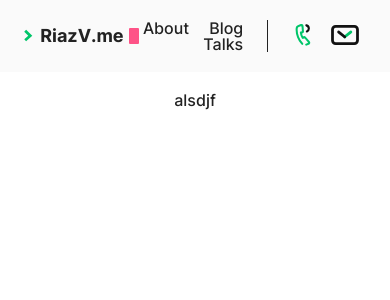
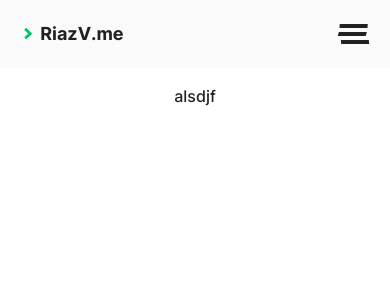
Before and after one commit to rvirani1/personal-site, a Next.js app: page / in a window 390 px wide. Shown: the top 300 px of the page. Built offline with nearby package versions, Linux system fonts and the light colour scheme.

Commit message:
Add mobile navigation

```diff
--- a/components/layout/Header.js
+++ b/components/layout/Header.js
@@ -1,15 +1,16 @@
 import React from 'react'
 import Link from 'next/link'
 
+import { HeaderRightMobile } from './header/HeaderRightMobile'
+import { HeaderRightDeskop } from './header/HeaderRightDesktop'
 import styles from './Header.module.css'
 import { LogoMark } from './header/LogoMark'
 import { LogoCursor } from './header/LogoCursor'
-import { EmailIcon } from './header/EmailIcon'
-import { PhoneIcon } from './header/PhoneIcon'
 
 export function Header() {
   // noinspection HtmlUnknownTarget
   return (
+    <>
       <header className={styles.header}>
         <span className={styles.headerInner}>
           <Link href="/">
@@ -20,37 +21,10 @@ export function Header() {
               <LogoCursor />
             </a>
           </Link>
-
-        <span className={styles.headerRight}>
-          <nav className={styles.menu}>
-            <ul className={styles.menuInner}>
-              <li className={styles.menuLink}>
-                <Link href="/">
-                  <a>About</a>
-                </Link>
-              </li>
-              <li className={styles.menuLink} style={{ marginLeft: 20 }}>
-                <Link href="/blog">
-                  <a>Blog</a>
-                </Link>
-              </li>
-              <li className={styles.menuLink} style={{ marginLeft: 20 }}>
-                <Link href="/talks">
-                  <a>Talks</a>
-                </Link>
-              </li>
-            </ul>
-          </nav>
-          <div className={styles.headerRight}>
-            <a href="tel:+16478557484">
-              <PhoneIcon />
-            </a>
-            <a href="mailto:hi@riazv.me">
-              <EmailIcon />
-            </a>
-          </div>
-        </span>
+          <HeaderRightDeskop />
         </span>
       </header>
+      <HeaderRightMobile />
+    </>
   )
 }
--- a/components/layout/Header.module.css
+++ b/components/layout/Header.module.css
@@ -23,44 +23,3 @@
  font-weight: 700;
  color: inherit;
 }
-
-.headerRight {
- display: flex;
- flex-direction: row;
- align-items: center;
- text-align: center;
-}
-
-.menu {
- --color: rgba(0,0,0,0.12);
- --shadow: 0 8px 20px var(--color);
- border-right: 1px solid;
- margin-right: 18px;
- padding-right: 24px;
- font-weight: 500;
- text-align: center;
-}
-
-.menuInner {
- display: flex;
- align-items: center;
- justify-content: flex-end;
- flex-wrap: wrap;
- list-style: none;
- margin: 0;
- padding: 0;
-}
-
-.menuLink {
- text-align: center;
- flex: 0 0 auto;
- list-style: none;
-}
-
-.headerRight {
- justify-content: center;
- line-height: 1;
- cursor: pointer;
- display: flex;
- align-items: center
-}
--- /dev/null
+++ b/components/layout/header/HeaderRightDesktop.js
@@ -0,0 +1,37 @@
+import Link from 'next/link'
+
+import { PhoneIcon } from './PhoneIcon'
+import { EmailIcon } from './EmailIcon'
+import styles from './HeaderRightDesktop.module.css'
+
+export const HeaderRightDeskop = () => (
+  <span className={`${styles.headerRight} media-desktop`}>
+    <nav className={styles.menu}>
+      <ul className={styles.menuInner}>
+        <li className={styles.menuLink}>
+          <Link href="/">
+            <a>About</a>
+          </Link>
+        </li>
+        <li className={styles.menuLink} style={{ marginLeft: 20 }}>
+          <Link href="/blog">
+            <a>Blog</a>
+          </Link>
+        </li>
+        <li className={styles.menuLink} style={{ marginLeft: 20 }}>
+          <Link href="/talks">
+            <a>Talks</a>
+          </Link>
+        </li>
+      </ul>
+    </nav>
+    <div className={styles.headerRight}>
+      <a href="tel:+16478557484">
+        <PhoneIcon />
+      </a>
+      <a href="mailto:hi@riazv.me">
+        <EmailIcon />
+      </a>
+    </div>
+  </span>
+)
--- /dev/null
+++ b/components/layout/header/HeaderRightDesktop.module.css
@@ -0,0 +1,35 @@
+.headerRight {
+  cursor: pointer;
+  display: flex;
+  flex-direction: row;
+  align-items: center;
+  text-align: center;
+  justify-content: center;
+  line-height: 1;
+}
+
+.menu {
+  --color: rgba(0,0,0,0.12);
+  --shadow: 0 8px 20px var(--color);
+  border-right: 1px solid;
+  margin-right: 18px;
+  padding-right: 24px;
+  font-weight: 500;
+  text-align: center;
+}
+
+.menuInner {
+  display: flex;
+  align-items: center;
+  justify-content: flex-end;
+  flex-wrap: wrap;
+  list-style: none;
+  margin: 0;
+  padding: 0;
+}
+
+.menuLink {
+  text-align: center;
+  flex: 0 0 auto;
+  list-style: none;
+}
--- /dev/null
+++ b/components/layout/header/HeaderRightMobile.js
@@ -0,0 +1,42 @@
+import { useState } from 'react'
+import Link from 'next/link'
+
+import styles from './HeaderRightMobile.module.scss'
+
+export function HeaderRightMobile() {
+  const [isOpen, setIsOpen] = useState(false)
+
+  return (
+    <div className="media-mobile">
+      <button
+        type="button"
+        className={`${styles.toggleButton} ${isOpen ? styles.isOpen : null}`}
+        onClick={() => setIsOpen(!isOpen)}
+      >
+        <span className={styles.burger} />
+      </button>
+      <nav
+        className={`${styles.mainNav} ${isOpen ? styles.isOpen : null}`}
+      >
+
+        <ul className={styles.navList}>
+          <li className={styles.navItem}>
+            <Link href="/">
+              <a className={styles.navLink}>About</a>
+            </Link>
+          </li>
+          <li className={styles.navItem}>
+            <Link href="/blog">
+              <a className={styles.navLink}>Blogs</a>
+            </Link>
+          </li>
+          <li className={styles.navItem}>
+            <Link href="/talks">
+              <a className={styles.navLink}>Talks</a>
+            </Link>
+          </li>
+        </ul>
+      </nav>
+    </div>
+  )
+}
--- /dev/null
+++ b/components/layout/header/HeaderRightMobile.module.scss
@@ -0,0 +1,148 @@
+/* Main menu positionning */
+.mainNav {
+  position: absolute;
+  top: 0;
+  right: 0;
+  left: 0;
+  bottom: 0;
+  text-align: center;
+  background: #FFF;
+  opacity: 0;
+  z-index: -1;
+  visibility: hidden;
+  transition: all .375s;
+
+  &.isOpen {
+    opacity: 1;
+    z-index: 100;
+    visibility: visible;
+    &:before {
+      transform: skew(-14deg) translateX(0);
+    }
+
+    a {
+      opacity: 1;
+      transform: translateY(0);
+    }
+  }
+
+  /* Yellow band effect */
+  &:before {
+    content: '';
+    position: absolute;
+    top: 0;
+    bottom: 0;
+    left: 0;
+    right: -15px;
+    background: #FEDC2A;
+    transform-origin: 0 0;
+    transform: skew(-14deg) translateX(-120%);
+    transition: all .275s .1s;
+  }
+
+  li:nth-child(1) a {
+    transition: all 275ms 175ms
+  }
+  li:nth-child(2) a {
+    transition: all 275ms 225ms
+  }
+  li:nth-child(3) a {
+    transition: all 275ms 275ms
+  }
+}
+
+.navList {
+  /* Skewing effect on menu links */
+  display: inline-flex;
+  flex-direction: column;
+  height: 100%; /* Should be 100%, but we have a notice message :D */
+  align-items: flex-end;
+  justify-content: center;
+  transform: translateX(-18%) skew(-16deg);
+
+  /* Text decotration*/
+  list-style: none;
+  padding: 0;
+}
+
+.navItem {
+  /* Skewing effect on menu links */
+  display: block;
+  margin: .5rem 0;
+  text-align: right;
+  transform: skew(16deg);
+
+  /* Text decoration */
+  list-style: none;
+  padding: 0;
+}
+
+/* Apparition effect on links */
+.navLink {
+  opacity: 0;
+  transform: translateY(-10px);
+
+  /* Regular styling on these*/
+  display: block;
+  padding: 12px 0;
+  color: #333;
+  font-size: 2em;
+  font-weight: 500;
+  text-decoration: none;
+}
+
+/* Burger Style: @see: https://codepen.io/CreativeJuiz/full/oMZNXy */
+.toggleButton {
+  position: absolute;
+  top: 20px;
+  padding-top: 20px;
+  right: 15px;
+  z-index: 1000;
+  background: none;
+  border: 0;
+  cursor: pointer;
+
+  &:focus {
+    outline: none;
+  }
+}
+.burger {
+  position: relative;
+  display: block;
+  width: 28px;
+  height: 4px;
+  margin: 0 auto;
+  background: #222;
+  transform: skew(5deg);
+  transition: all .275s;
+
+  &:after,
+  &:before {
+    content: '';
+    display: block;
+    height: 100%;
+    background: #222;
+    transition: all .275s;
+  }
+
+  &:after {
+    transform: translateY(-12px) translateX(-2px) skew(-20deg);
+  }
+
+  &:before {
+    transform: translateY(-16px) skew(-10deg);
+  }
+}
+
+/* Toggle State part */
+.isOpen .burger {
+  transform: skew(5deg) translateY(-8px) rotate(-45deg);
+
+  &:before {
+    transform: translateY(0px) skew(-10deg) rotate(75deg);
+  }
+  &:after {
+    transform: translateY(-12px) translateX(10px) skew(-20deg);
+    opacity: 0;
+  }
+}
--- a/package.json
+++ b/package.json
@@ -13,7 +13,8 @@
   "dependencies": {
     "next": "10.0.6",
     "react": "17.0.1",
-    "react-dom": "17.0.1"
+    "react-dom": "17.0.1",
+    "sass": "^1.32.6"
   },
   "devDependencies": {
     "eslint": "^7.19.0",
--- a/pages/blog.js
+++ b/pages/blog.js
@@ -5,7 +5,7 @@ export default function Blog() {
   return (
     <>
       <Head>
-        <title>RiazV.me - Blog</title>
+        <title>Blog - RiazV.me</title>
         <meta
           name="description"
           content="Riaz Virani writes blog articles of various sorts based on things that interest him."
--- a/pages/index.js
+++ b/pages/index.js
@@ -5,7 +5,7 @@ export default function Index() {
   return (
     <>
       <Head>
-        <title>RiazV.me Home</title>
+        <title>Home - RiazV.me</title>
         <meta
           name="description"
           content="Riaz Virani is a Toronto based full stack web developer with expertise in React
--- a/pages/talks.js
+++ b/pages/talks.js
@@ -5,7 +5,7 @@ export default function Talks() {
   return (
     <>
       <Head>
-        <title>RiazV.me - Talks</title>
+        <title>Talks - RiazV.me</title>
         <meta content="Recording of Riaz Virani's talks on various technology products." />
       </Head>
 
--- a/styles/globals.css
+++ b/styles/globals.css
@@ -64,3 +64,15 @@ a {
 * {
   box-sizing: border-box;
 }
+
+@media (max-width: 683px) {
+  .media-desktop {
+    display: none !important;
+  }
+}
+
+@media (min-width: 684px) {
+  .media-mobile {
+    display: none;
+  }
+}
```
Also changed, not shown: 1 other file (tests, documents, lock files or other folders). Lines whose indentation alone changed are shown as unchanged.
